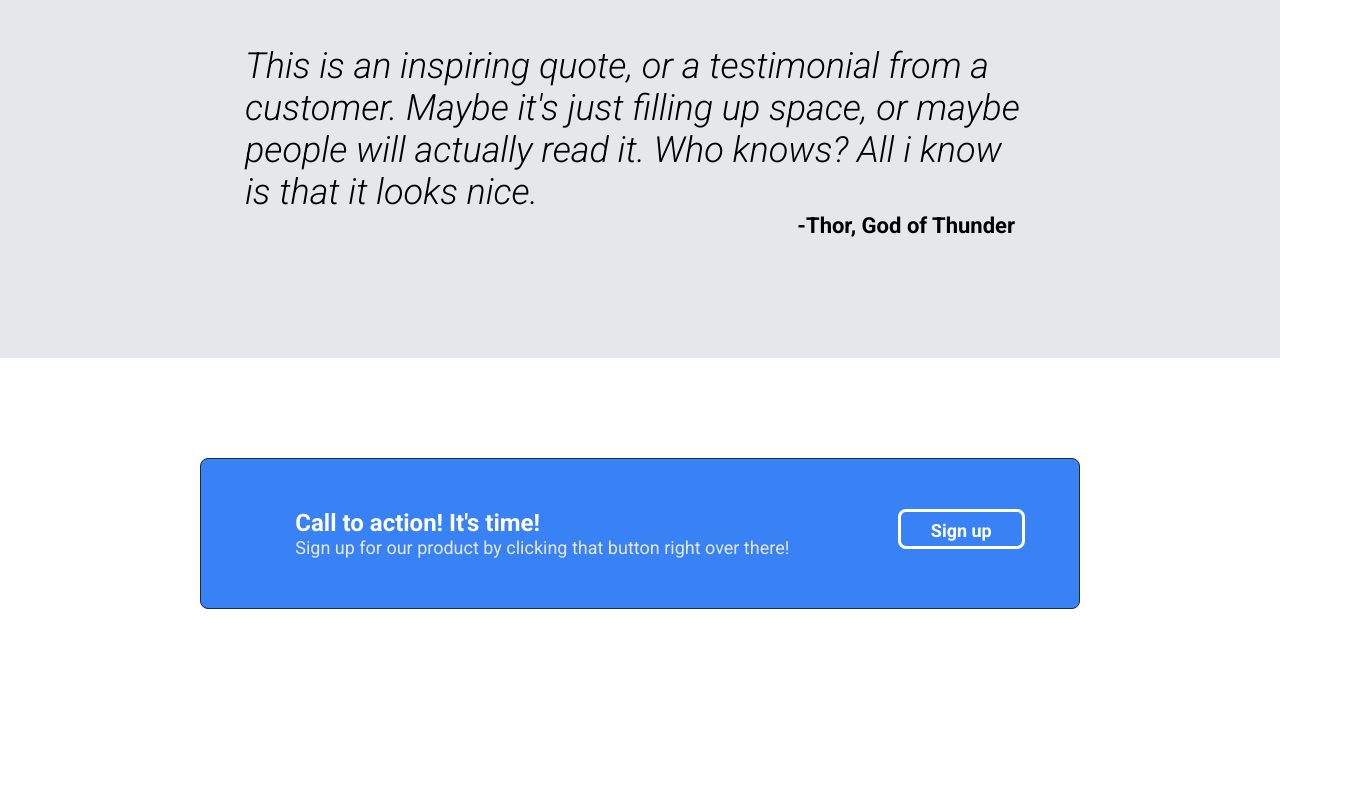
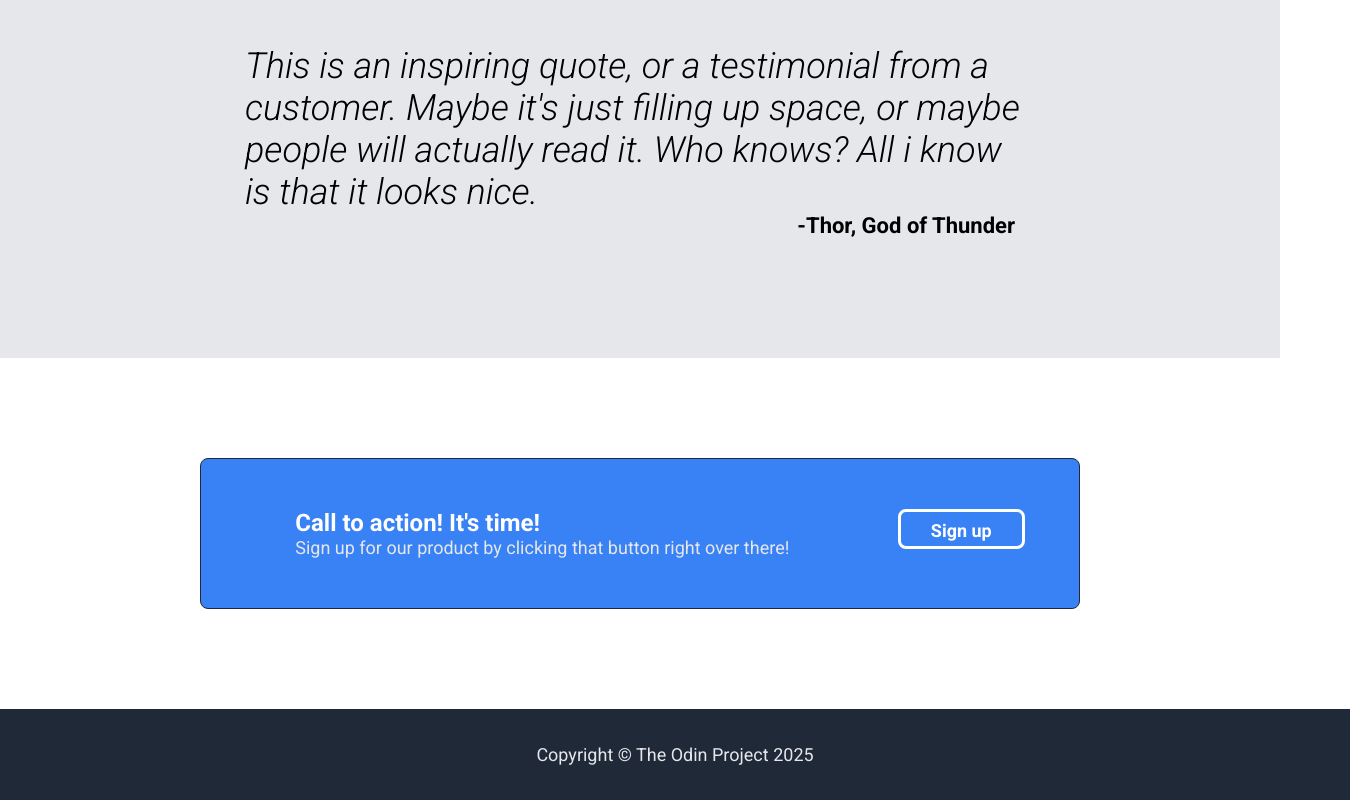
Before and after one commit to Yamen-M/Landing-Page, a plain HTML site: page index.html in a window 1280 px wide. Shown: the part 1057-1857 px from the top of the page, 1350 px wide, since content can reach past the window. Before the commit the page ends 1766 px from the top, so only its background shows below. Drawn offline with Linux system fonts and the light colour scheme.

Commit message:
minor changes added footer with CSS

```diff
--- a/index.html
+++ b/index.html
@@ -70,5 +70,8 @@
             <button class="cta-button">Sign up</button>
         </div>
     </div>
+    <div class="footer">
+        Copyright © The Odin Project 2025
+    </div>
 </body>
 </html>
--- a/styles.css
+++ b/styles.css
@@ -93,7 +93,7 @@ a{
     font-weight: 900;
 }
 
-.Hero-Parag, .right-links, .cta-subtext{
+.Hero-Parag, .right-links, .cta-subtext, .footer{
     color: #E5E7EB;
     font-size: 18px;
     font-family: 'Roboto', sans-serif;
@@ -207,3 +207,11 @@ a{
     padding: 0px 30px;
     padding-top: 2px;
 }
+
+.footer{
+    background-color: #1F2937;
+    width: 100%;
+    margin-top: auto;
+    text-align: center;
+    padding: 35px;
+}
```
